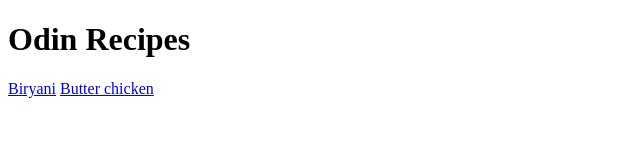
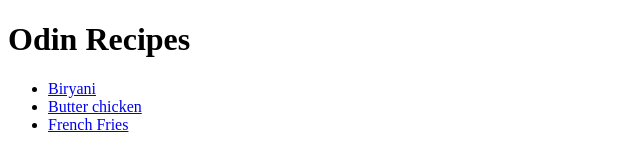
Before and after one commit to Sumedh-Fulkar/odin-recipes, a plain HTML site: page index.html in a window 1280 px wide. Shown: the whole page, without its empty margins (0-640 px from the left). Drawn offline with Linux system fonts and the light colour scheme.

Commit message:
Connect index and fries recipe page
Add link to fries.html in index and "Home" link
in fries.html. This creates two-way connection
from fries page to index page and vice-versa.

```diff
--- a/index.html
+++ b/index.html
@@ -8,8 +8,13 @@
 <body>
   <h1>Odin Recipes</h1>
 
-  <a href="recipes/biryani.html">Biryani</a>
-  <a href="recipes/butter_chicken.html">Butter chicken</a>
+  <ul>
+    <li><a href="recipes/biryani.html">Biryani</a></li>
+    <li><a href="recipes/butter_chicken.html">Butter chicken</a></li>
+    <li><a href="recipes/fries.html">French Fries</a></li>
+  </ul>
+
+
 
 </body>
 </html>
```
Also changed, not shown: recipes/fries.html (+2 -0 lines).
